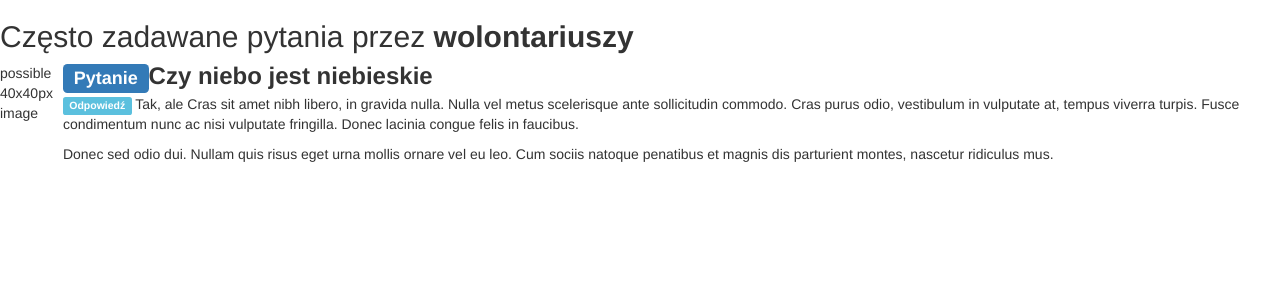
After one commit to stxnext-csr/volontulo, a Django app: template templates/volontulo/static_pages/faq-volunteers.html in a window 1280 px wide. The commit adds this page. Shown: the top 300 px of the page. Run offline with Django 3.2, Linux system fonts and the light colour scheme; the template is opened without the code that fills it, so the values that code supplies are empty; some libraries are stand-ins or nearby versions.

Commit message:
#29 divided faq on one for organizations and one for volunteers

```diff
--- a/templates/volontulo/static_pages/faq.html
+++ b/templates/volontulo/static_pages/faq-organizations.html
@@ -2,7 +2,7 @@
 
 {% bootstrap_css %}
 
-<h2>Często zadawane pytania</h2>
+<h2>Często zadawane pytania przez <strong>organizatorów</strong></h2>
 <div class="media-body">
     <div class="media-left">
         possible 40x40px image
--- /dev/null
+++ b/templates/volontulo/static_pages/faq-volunteers.html
@@ -0,0 +1,17 @@
+{% load bootstrap3 %}
+
+{% bootstrap_css %}
+
+<h2>Często zadawane pytania przez <strong>wolontariuszy</strong></h2>
+<div class="media-body">
+    <div class="media-left">
+        possible 40x40px image
+    </div>
+    <div class="media-body">
+        <h3 class="media-heading"><span class="label label-primary">Pytanie</span><strong>Czy niebo jest niebieskie</strong></h3>
+        <p><span class="label label-info">Odpowiedź</span> Tak, ale Cras sit amet nibh libero, in gravida nulla. Nulla vel metus scelerisque ante sollicitudin commodo. Cras purus odio, vestibulum in vulputate at, tempus viverra turpis. Fusce condimentum nunc ac nisi vulputate fringilla. Donec lacinia congue felis in faucibus.</p>
+        <p>Donec sed odio dui. Nullam quis risus eget urna mollis ornare vel eu leo. Cum sociis natoque penatibus et magnis dis parturient montes, nascetur ridiculus mus.</p>
+    </div>
+</div>
+
+{% bootstrap_javascript %}
```
